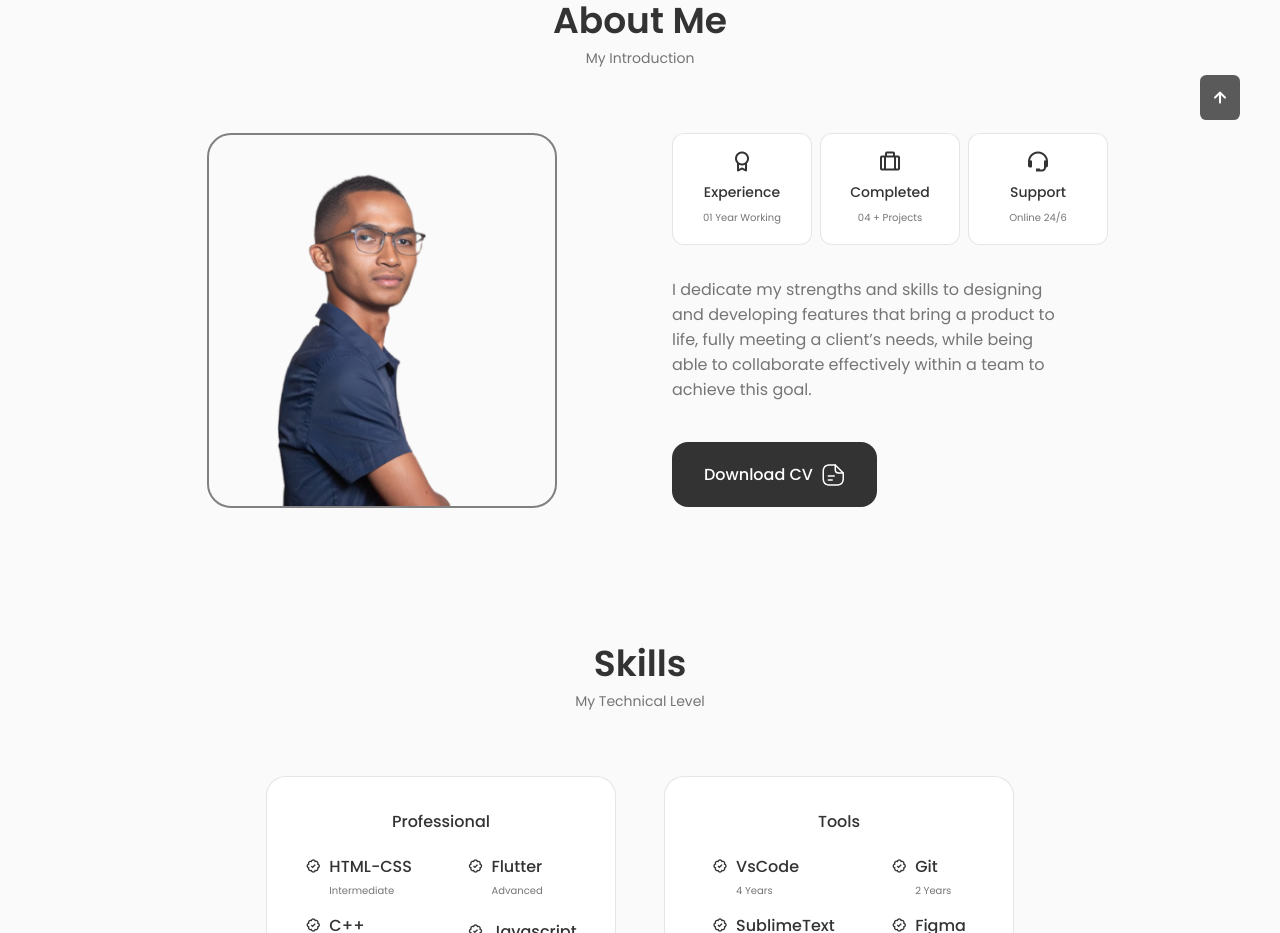
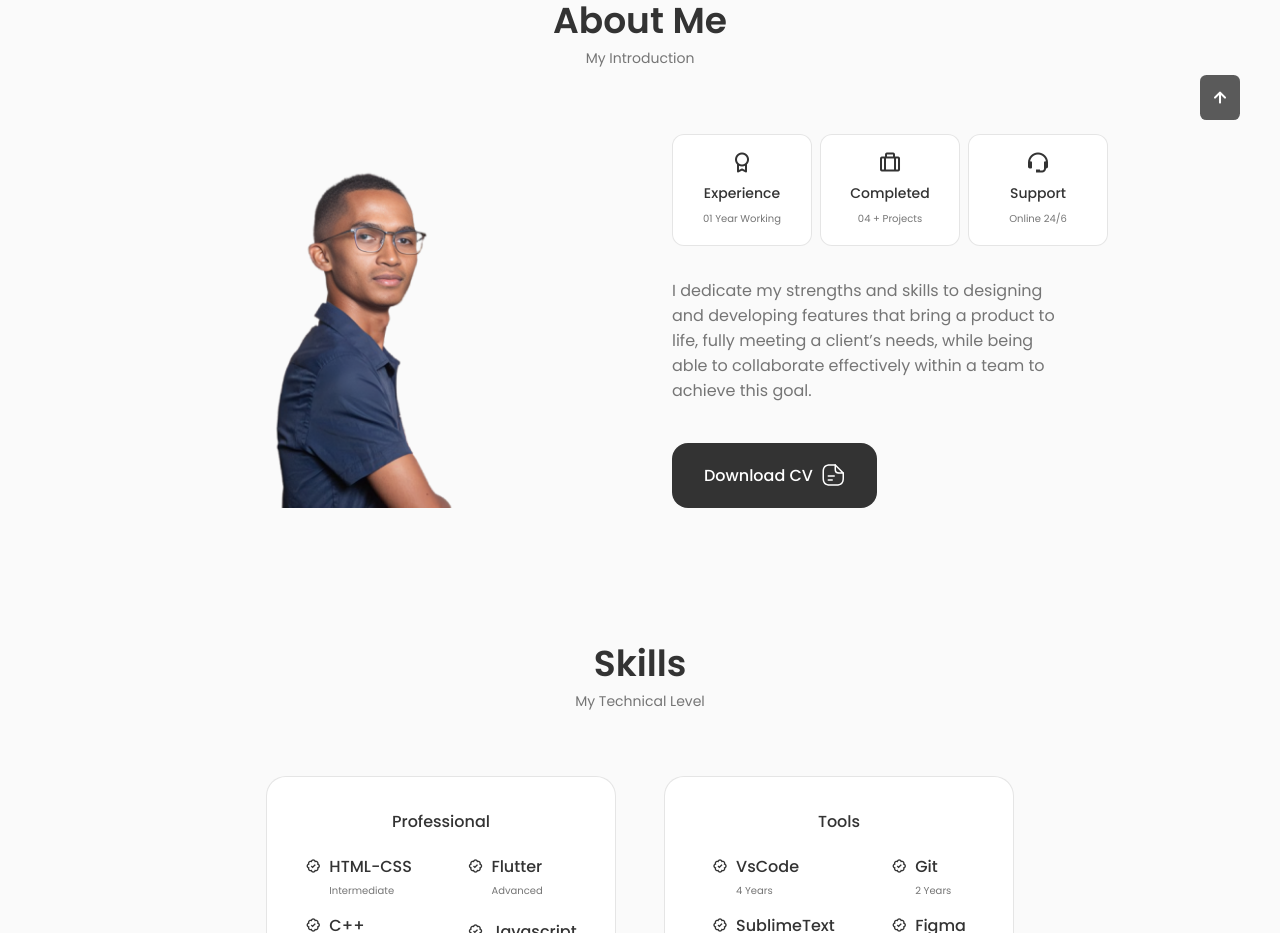
Before and after one commit to franck504/portfolio, a React (Create React App) app: page / in a window 1280 px wide. Shown: the part 840-1773 px from the top of the page. Built offline with nearby package versions, Linux system fonts and the light colour scheme.

Commit message:
border image project5

```diff
--- a/src/components/projects/projects.css
+++ b/src/components/projects/projects.css
@@ -87,10 +87,11 @@
   object-fit: contain;
 }
 
-img {
+img.project__img {
   border: 2px solid grey;
   border-radius: 10px;
 }
+
 
 
 .full_screen_text {
--- a/src/components/projects/projects.jsx
+++ b/src/components/projects/projects.jsx
@@ -35,7 +35,7 @@ const Projects = () => {
 
               </div>
               <div className="project__image">
-                <img src={image} alt={title}  onClick={() => window.open(image, '_blank')} className= { "project__img " +" "+ type }/>
+                <img src={image} alt={title}  onClick={() => window.open(image, '_blank')} className= { "project__img" +" "+ type }/>
               </div>
 
             </div>
```
